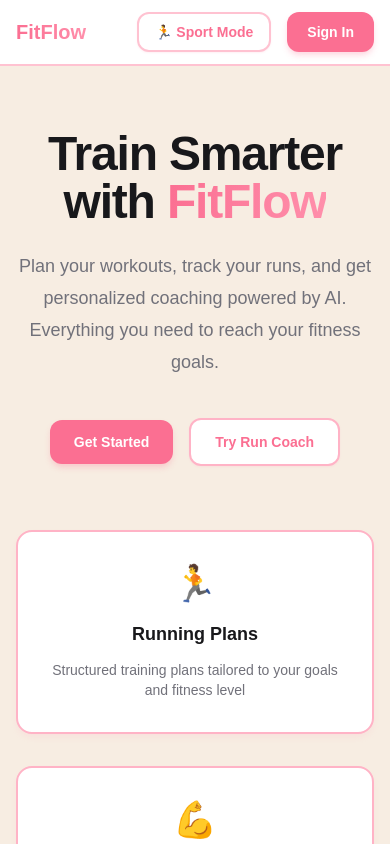
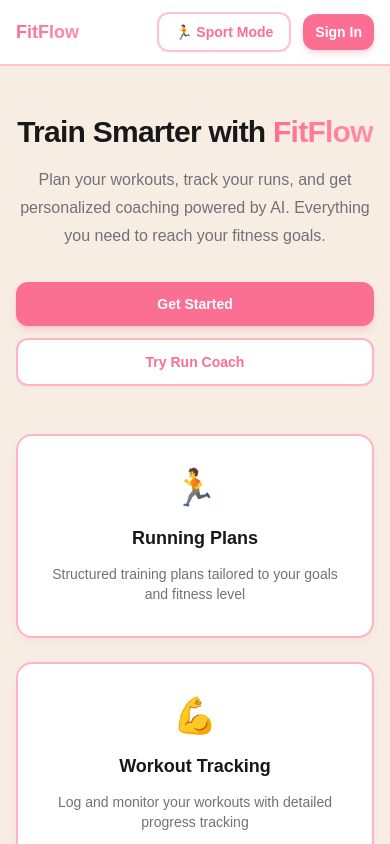
Before and after one commit to AyeletNissan/FitFlow-NEW, a Next.js app: page / in a window 390 px wide. Shown: the top 844 px of the page. Built offline with nearby package versions, Linux system fonts and the light colour scheme; no server answers.

Commit message:
Make app responsive

```diff
--- a/app/components/navbar.tsx
+++ b/app/components/navbar.tsx
@@ -10,9 +10,9 @@ export default async function Navbar() {
   return (
     <nav style={{ borderBottom: "2px solid var(--theme-border-light)", backgroundColor: "var(--theme-bg-card)", backdropFilter: "blur(4px)" }}>
       <div className="mx-auto max-w-7xl px-4 sm:px-6 lg:px-8">
-        <div className="flex h-16 items-center justify-between">
-          <div className="flex items-center gap-10">
-            <Link href="/" className="text-xl font-bold" style={{ background: `linear-gradient(to right, var(--theme-primary), var(--theme-primary-hover))`, WebkitBackgroundClip: "text", backgroundClip: "text", color: "transparent" }}>
+        <div className="flex h-16 items-center justify-between flex-wrap">
+          <div className="flex items-center gap-6">
+            <Link href="/" className="text-lg sm:text-xl font-bold" style={{ background: `linear-gradient(to right, var(--theme-primary), var(--theme-primary-hover))`, WebkitBackgroundClip: "text", backgroundClip: "text", color: "transparent" }}>
               FitFlow
             </Link>
             {session && (
@@ -34,7 +34,7 @@ export default async function Navbar() {
               </div>
             )}
           </div>
-          <div className="flex items-center gap-4">
+          <div className="flex flex-wrap items-center gap-3 sm:gap-4">
             <ThemeToggle />
             {session ? (
               <div className="flex items-center gap-4">
@@ -42,7 +42,7 @@ export default async function Navbar() {
                   imageUrl={session.user?.image}
                   userName={session.user?.name}
                 />
-                <span className="text-sm font-medium" style={{ color: "var(--theme-text)" }}>
+                <span className="hidden sm:inline-block text-sm font-medium" style={{ color: "var(--theme-text)" }}>
                   {session.user?.name}
                 </span>
                 <form
@@ -53,7 +53,7 @@ export default async function Navbar() {
                 >
                   <button
                     type="submit"
-                    className="rounded-xl border-2 px-4 py-2 text-sm font-medium transition-all hover:[background-color:var(--theme-bg-hover)]"
+                    className="rounded-xl border-2 px-3 py-1.5 sm:px-4 sm:py-2 text-sm font-medium transition-all hover:[background-color:var(--theme-bg-hover)]"
                     style={{
                       borderColor: "var(--theme-border-light)",
                       color: "var(--theme-primary)",
@@ -73,7 +73,7 @@ export default async function Navbar() {
               >
                 <button
                   type="submit"
-                  className="rounded-xl px-5 py-2.5 text-sm font-semibold text-white transition-all hover:[background-color:var(--theme-primary-hover)] hover:shadow-lg"
+                  className="rounded-xl w-full sm:w-auto px-3 py-2 sm:px-5 sm:py-2.5 text-sm font-semibold text-white transition-all hover:[background-color:var(--theme-primary-hover)] hover:shadow-lg"
                   style={{
                     backgroundColor: "var(--theme-primary)",
                     boxShadow: "0 4px 6px -1px var(--theme-shadow-strong)",
--- a/app/page.tsx
+++ b/app/page.tsx
@@ -5,9 +5,9 @@ import Link from "next/link";
 export default function Home() {
   return (
     <div className="flex flex-col flex-1">
-      <section className="flex flex-1 items-center justify-center px-4 py-16">
-        <div className="mx-auto max-w-4xl text-center">
-          <h1 className="text-5xl font-bold tracking-tight sm:text-6xl" style={{ color: "var(--theme-text)" }}>
+      <section className="flex flex-1 items-center justify-center px-4 py-12 sm:py-16">
+        <div className="mx-auto w-full max-w-4xl text-center">
+          <h1 className="text-3xl sm:text-5xl md:text-6xl font-bold tracking-tight" style={{ color: "var(--theme-text)" }}>
             Train Smarter with{" "}
             <span
               className="text-transparent bg-clip-text"
@@ -20,14 +20,14 @@ export default function Home() {
               FitFlow
             </span>
           </h1>
-          <p className="mt-6 text-lg leading-8" style={{ color: "var(--theme-text-muted)" }}>
+          <p className="mt-4 sm:mt-6 text-base sm:text-lg leading-7 sm:leading-8" style={{ color: "var(--theme-text-muted)" }}>
             Plan your workouts, track your runs, and get personalized coaching powered by AI.
             Everything you need to reach your fitness goals.
           </p>
-          <div className="mt-10 flex items-center justify-center gap-4">
+          <div className="mt-8 sm:mt-10 flex flex-col sm:flex-row items-center justify-center gap-3 sm:gap-4">
             <Link
               href="/dashboard"
-              className="rounded-xl px-6 py-3 text-sm font-semibold text-white transition-all"
+              className="rounded-xl px-6 py-3 text-sm font-semibold text-white transition-all w-full sm:w-auto"
               style={{
                 backgroundColor: "var(--theme-primary)",
                 boxShadow: "0 4px 6px -1px var(--theme-shadow-strong)",
@@ -45,7 +45,7 @@ export default function Home() {
             </Link>
             <Link
               href="/run-coach"
-              className="rounded-xl border-2 px-6 py-3 text-sm font-semibold transition-all"
+              className="rounded-xl border-2 px-6 py-3 text-sm font-semibold transition-all w-full sm:w-auto"
               style={{
                 borderColor: "var(--theme-border)",
                 backgroundColor: "var(--theme-bg-card)",
@@ -65,7 +65,7 @@ export default function Home() {
             </Link>
           </div>
 
-          <div className="mt-16 grid grid-cols-1 gap-8 sm:grid-cols-3">
+          <div className="mt-12 sm:mt-16 grid grid-cols-1 gap-6 sm:grid-cols-3">
             <div
               className="rounded-2xl border-2 p-8 transition-all"
               style={{
```
